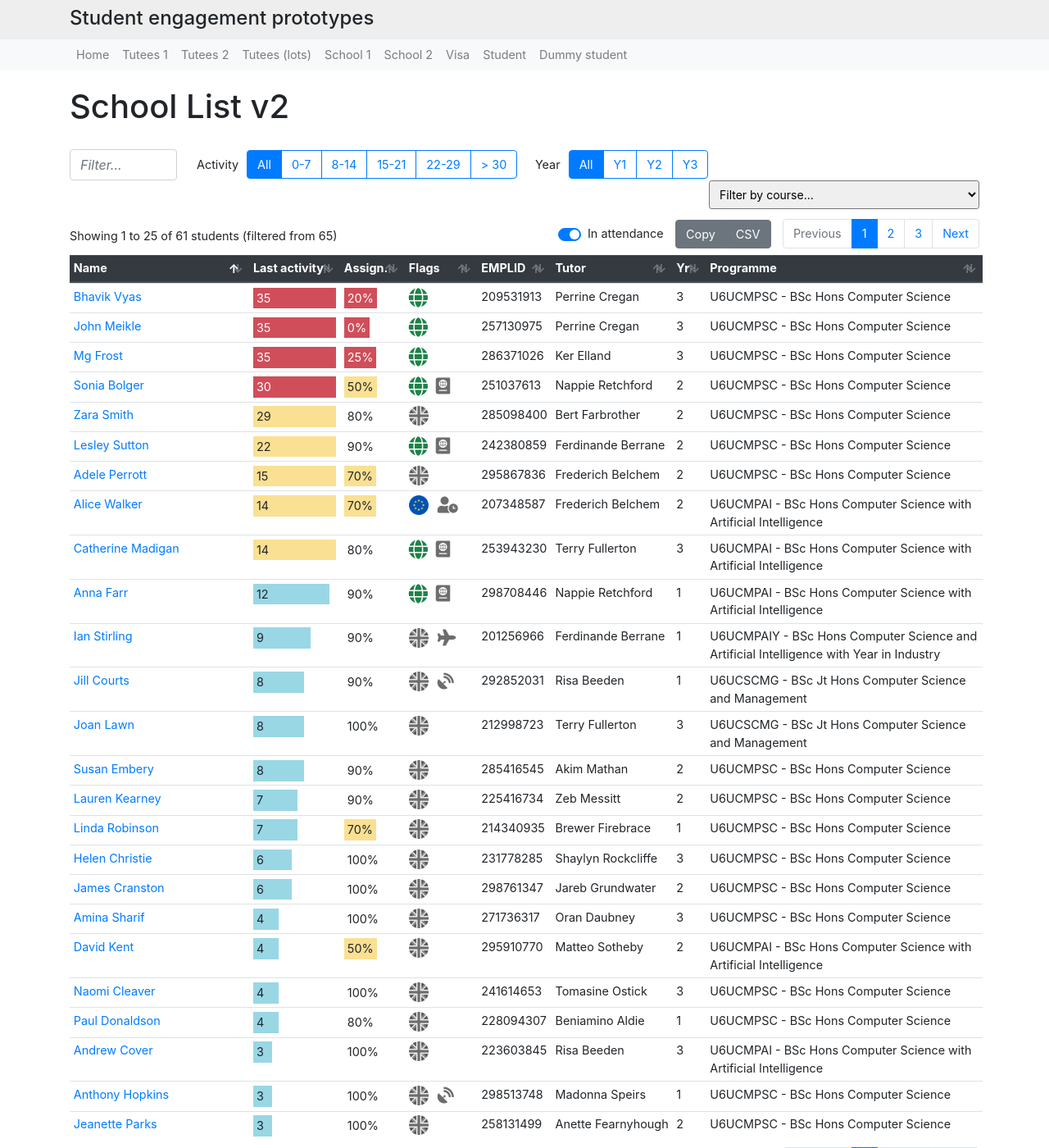
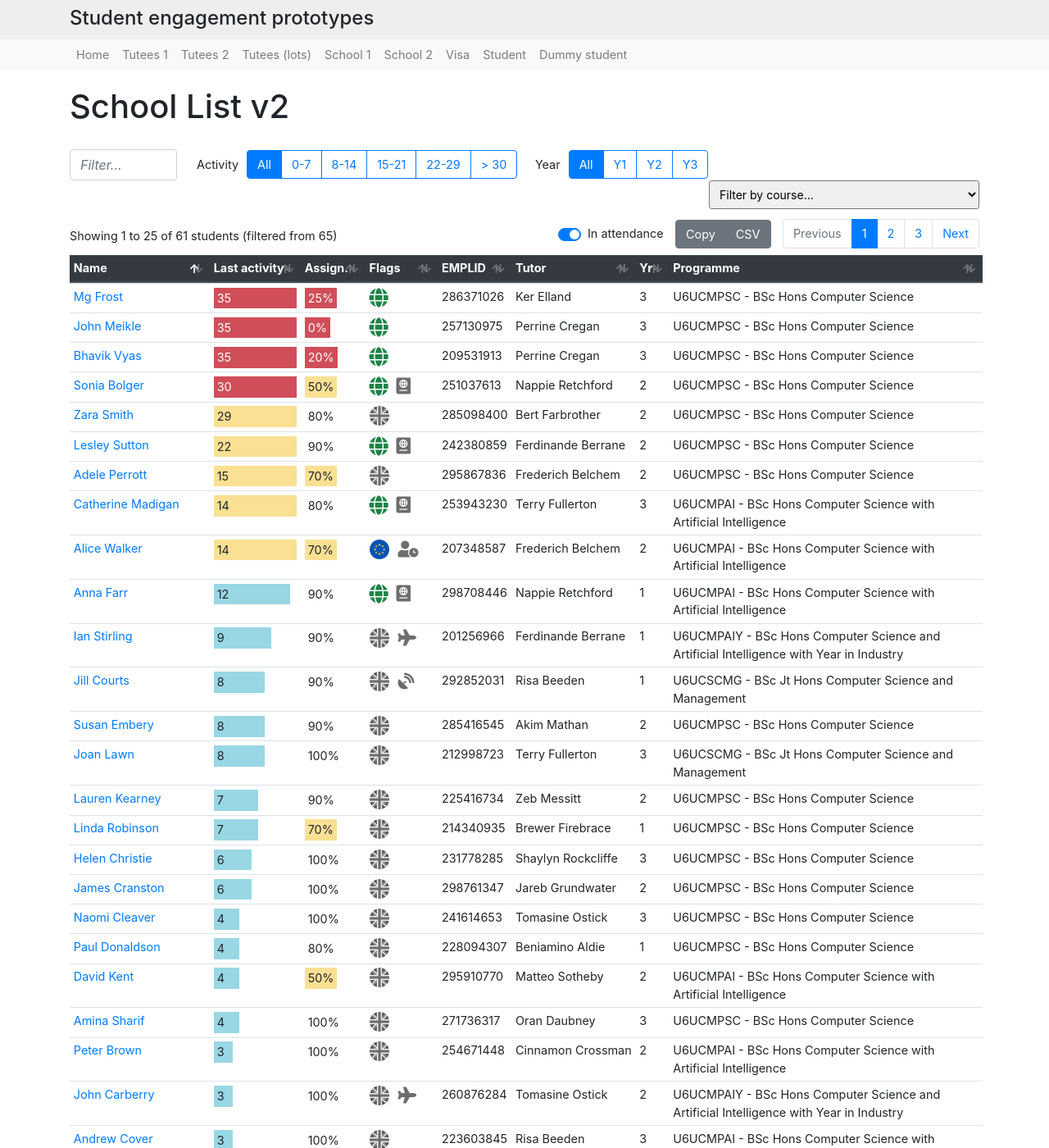
Before and after one commit to drmikeuk/engage, a Jekyll site: the page built from school.v2.md, in a window 1280 px wide and 1400 px high. Shown: the whole window at 82% size. Built offline with Jekyll 4.4.1, drawn with Linux system fonts in a browser that asks for light colours.

Commit message:
tweak  sorting

```diff
--- a/_data/dummyTutees.csv
+++ b/_data/dummyTutees.csv
@@ -1,6 +1,6 @@
 FirstName,LastName,EMPLID,DaysSinceLastActivity,Engagement,Assignments,Year,Course,PlanCode,Programme,FeeStatus,PartTime,PrevInterrupted,Tier4,Withdrawn,Resits,Repeating,Interrupted,RemoteStudy,Placement, View
 Paul,Field,207348587,1,122,100,1,L100 Economics BSc,U6UCMPSC,BSc Hons Computer Science,home,,,,,,,,remote,,
-Brenda,Campbell,285568980,1,156,100,3,L100 Economics BSc,U6UCMPSC,BSc Hons Computer Science,eu,,,,,,,,,,
+Brenda,Campbell,285568980,1,156,100,3,L100 Economics BSc,U6UCMPSC,BSc Hons Computer Science,eu,PartTime,,,,,,,,,
 Alice,Walker,226605275,1,128,100,2,L160 Economics and International Economics BSc,U6UCMPSC,BSc Hons Computer Science,home,,,,,,,,,,
 Helen,Brown,235334999,1,130,100,1,L160 Economics and International Economics BSc,U6UCMPAI,BSc Hons Computer Science with Artificial Intelligence,home,,,,,,,,,,
 Dan,Brown,235396022,1,144,100,3,LV15 Economics and Philosophy BA,U6UCMPAI,BSc Hons Computer Science with Artificial Intelligence,home,,,,,,,,,,
--- a/_includes/status.html
+++ b/_includes/status.html
@@ -5,6 +5,10 @@
   {% assign status = "2eu " %}
 {% elsif student.FeeStatus == "int" %}
   {% assign status = "3int " %}
+{% endif %}
+
+{% if student.Tier4 %}
+  {% assign status = status | append: "visa " %}
 {% endif %}
 
 {% if student.PartTime %}
@@ -15,9 +19,10 @@
   {% assign status = status | append: "remote " %}
 {% endif %}
 
-{% if student.Tier4 %}
-  {% assign status = status | append: "visa " %}
+{% if student.Placement %}
+  {% assign status = status | append: "zzz " %}
 {% endif %}
+
 
 data-sort="{{status}}">
 {%if student.FeeStatus == "home"%}
--- a/school.v2.md
+++ b/school.v2.md
@@ -121,7 +121,7 @@
             {% endif %}
         </td>
 
-        <td class="nowrap">{% include name.html %}</td>
+        <td class="nowrap" data-sort="{{student.LastName, student.FirstName}}">{% include nameShort.html %}</td>
         <td class="nowrap">{% include daysSinceLastActivity.html %}</td>
         <td>{% include assignments.html %}</td>
         {% include status.html %}
```
Also changed, not shown: tutees.v2.md (+1 -1 lines).
